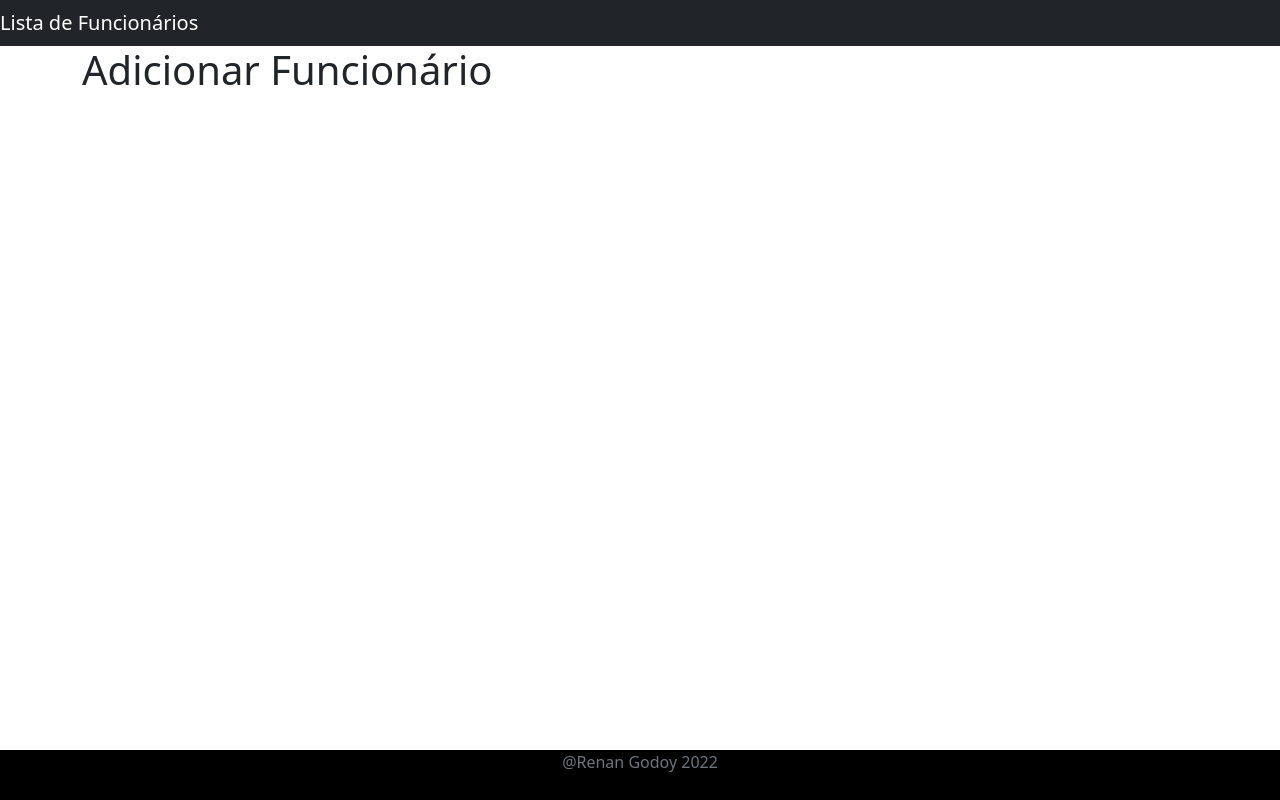
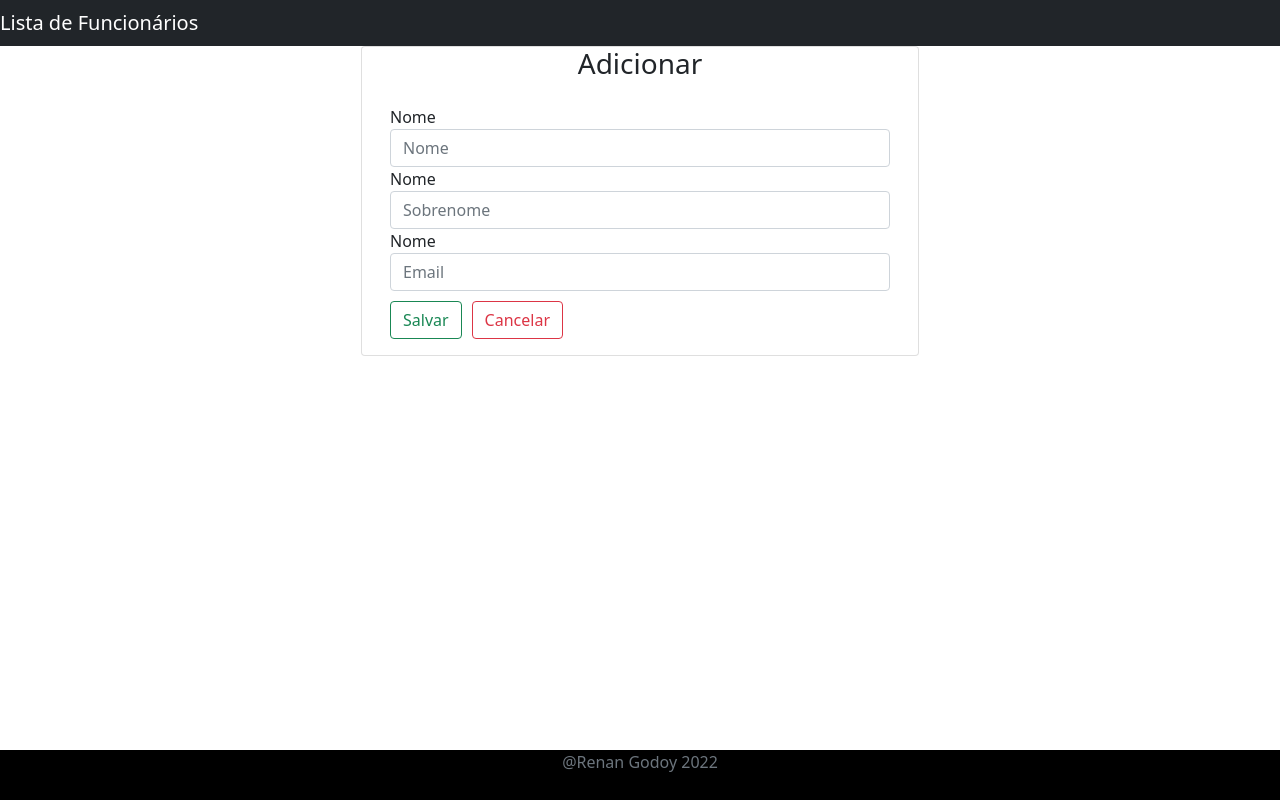
Before and after one commit to mxrpxcx/springreact, a React (Create React App) app in the folder src/main/resources/react/my-app/: page / in a window 1280 px wide. Both pictures are taken after a click on the button "Adicionar Funcionario". Built offline with nearby package versions, Linux system fonts and the light colour scheme; no server answers.

Commit message:
criando formulario para enviar os dados via JSON

```diff
--- a/src/main/resources/react/my-app/src/App.css
+++ b/src/main/resources/react/my-app/src/App.css
@@ -47,3 +47,8 @@
   color: white;
 
 }
+
+.btn{
+  margin-right: 2%;
+  margin-top: 2%;
+}
--- a/src/main/resources/react/my-app/src/components/AdicionarFuncionarioComponent.jsx
+++ b/src/main/resources/react/my-app/src/components/AdicionarFuncionarioComponent.jsx
@@ -1,21 +1,90 @@
 import React, { Component } from 'react';
+import { useNavigate } from 'react-router-dom'
 
 class AdicionarFuncionarioComponent extends Component {
     constructor(props) {
         super(props)
 
         this.state = {
+            nome: '',
+            sobrenome: '',
+            email: ''
+        }
 
-        }
+        this.changeNomeHandler = this.changeNomeHandler.bind(this);
+        this.changeSobrenomeHandler = this.changeSobrenomeHandler.bind(this);
+        this.changeEmailHandler = this.changeEmailHandler.bind(this);
+        this.adicionarFuncionario = this.adicionarFuncionario.bind(this);
+
+
+    }
+
+    adicionarFuncionario = (e) =>{
+        e.preventDefault();
+        let funcionario = {nome: this.state.nome, sobrenome: this.state.sobrenome, email:this.state.email}
+        console.log('func :'+ JSON.stringify(funcionario))
+    }
+
+    changeNomeHandler(event){
+        this.setState({nome: event.target.value});
+    }
+
+    changeSobrenomeHandler(event){
+        this.setState({sobrenome: event.target.value});
+    }
+
+    changeEmailHandler(event){
+        this.setState({email: event.target.value});
+    }
+
+    cancel(){
+        this.props.navigate('/listarFuncionarios');
     }
 
     render() {
         return (
             <div>
-                <h1>Adicionar Funcionário</h1>
+                <div className='container'>
+                    <div className='row'>
+                        <div className='card col-md-6 offset-md-3 offset-md-3'>
+                            <h3 className='text-center'>Adicionar</h3>
+                                <div className='card-body'>
+                                    <form>
+                                        <div className='form-group'>
+                                            <label>Nome</label>
+                                            <input placeholder='Nome' name='nome' className='form-control'
+                                            value={this.state.nome} onChange={this.changeNomeHandler}/>
+                                        </div>
+
+                                        <div className='form-group'>
+                                            <label>Nome</label>
+                                            <input placeholder='Sobrenome ' name='Sobrenome' className='form-control'
+                                            value={this.state.sobrenome} onChange={this.changeSobrenomeHandler}/>
+                                        </div>
+
+                                        <div className='form-group'>
+                                            <label>Nome</label>
+                                            <input placeholder='Email ' name='email' className='form-control'
+                                            value={this.state.email} onChange={this.changeEmailHandler}/>
+                                        </div>
+
+                                        <button className='btn btn-outline-success' onClick={this.adicionarFuncionario}>Salvar</button>
+                                        <button className='btn btn-outline-danger' onClick={this.cancel.bind(this)}>Cancelar</button>
+
+                                    </form>
+                                </div>
+                        </div>
+                    </div>
+                </div>
             </div>
         );
     }
 }
 
-export default AdicionarFuncionarioComponent;
+function WithNavigate(props){
+    const navigate = useNavigate();
+    return <AdicionarFuncionarioComponent {...props} navigate={navigate}/>
+}
+
+
+export default WithNavigate;
--- a/src/main/resources/react/my-app/src/components/HeaderComponent.jsx
+++ b/src/main/resources/react/my-app/src/components/HeaderComponent.jsx
@@ -14,7 +14,7 @@ class HeaderComponent extends Component {
             <div>
                 <header>
                     <nav className="navbar navbar-expand-md navbar-dark bg-dark">
-                        <div><a href="google.com" className="navbar-brand">Lista de Funcionários</a></div>
+                        <div><a href="/" className="navbar-brand">Lista de Funcionários</a></div>
                     </nav>
 
                 </header>
--- a/src/main/resources/react/my-app/src/components/ListarFuncionarioComponent.jsx
+++ b/src/main/resources/react/my-app/src/components/ListarFuncionarioComponent.jsx
@@ -30,11 +30,12 @@ class ListarFuncionarioComponent extends Component {
         return (
             <div>
                 <h2 className="text-center">Lista de Funcionários</h2>
-                    <div className='row'>
-                        <button className='btn btn-primary' onClick={this.adicionarFuncionarios}>
+                    <div className='float-left'>
+                        <button className='btn btn-outline-primary' onClick={this.adicionarFuncionarios}>
                             Adicionar Funcionario
                         </button>
                     </div>
+                    <br></br>
                 <div className = "row">
                     <table className="table table-striped table-bordered">
                         <thead>
```
